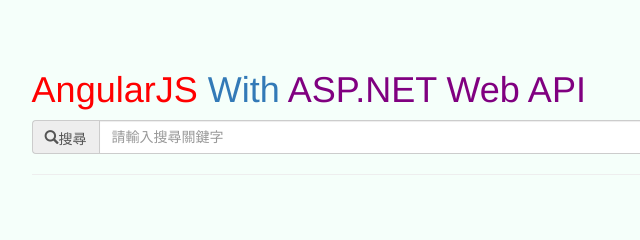
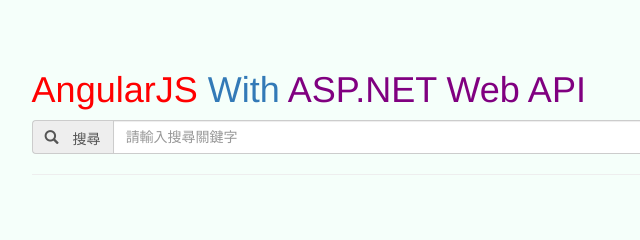
Before and after one commit to kuas6678/AngularJS-With-Web-API, a plain HTML site: page index.html in a window 1280 px wide. Shown: the top 240 px of the page, 122-762 px from the left. Drawn offline with nearby package versions, Linux system fonts and the light colour scheme; no server answers.

Commit message:
Update index.html

```diff
--- a/index.html
+++ b/index.html
@@ -130,7 +130,7 @@
             <h1 class="pull-left"><font style="color: Red;">AngularJS</font> With <font style="color: purple;">ASP.NET Web API</font></h1>
         </a>
         <div class="input-group" style="width: 100%;">
-            <span class="input-group-addon"><span class="glyphicon glyphicon-search">搜尋</span></span>
+            <span class="input-group-addon"><span class="glyphicon glyphicon-search">&nbsp;搜尋</span></span>
             <input class="form-control" ng-model="search" placeholder="請輸入搜尋關鍵字" />
 
             <!-- Right dropdown-toggle button -->
```
